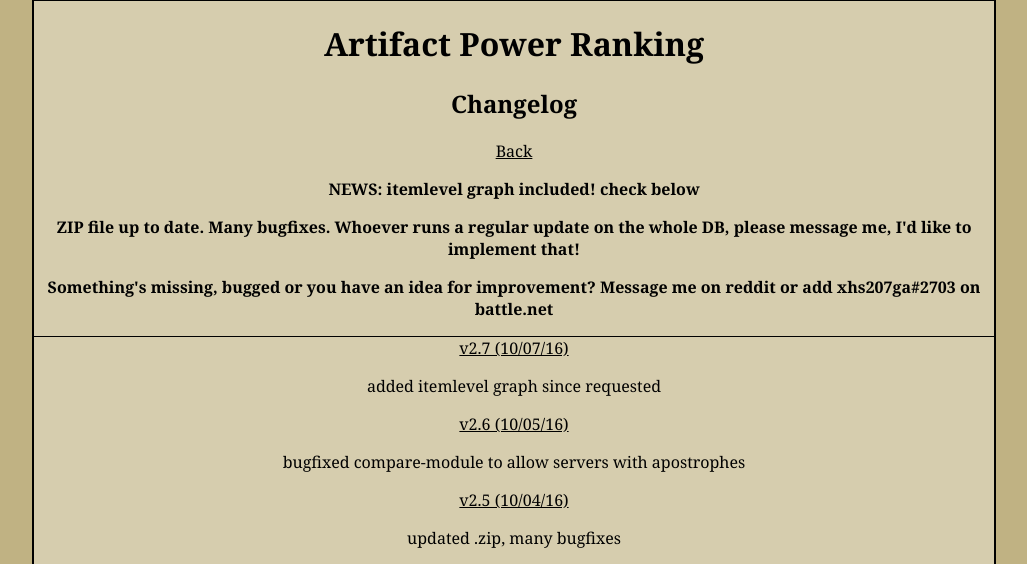
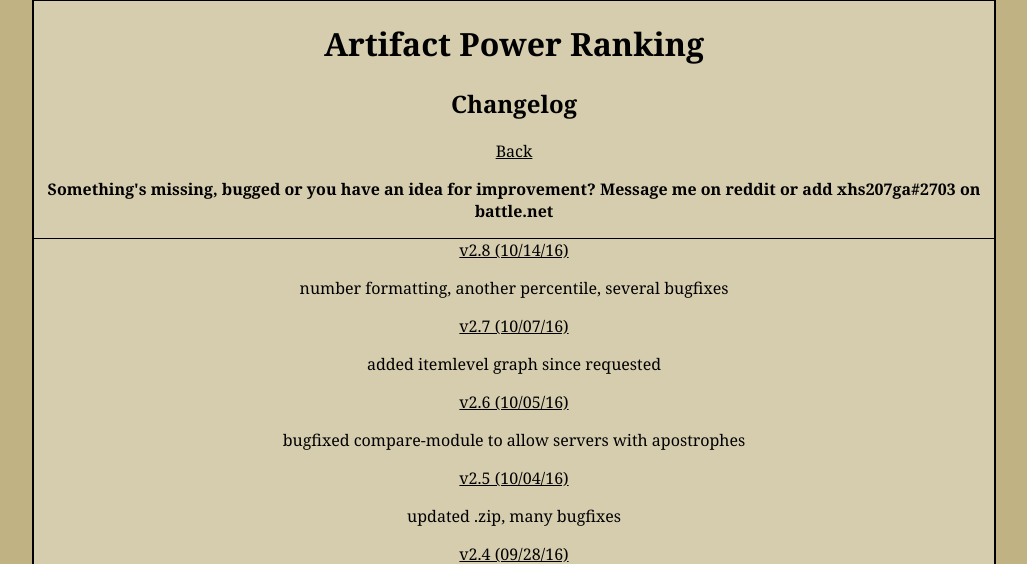
Before and after one commit to xepheris/artifactpower-old, a PHP site: page /modules/changelog.php in a window 1280 px wide. Shown: the top 564 px of the page, without its empty margins (126-1153 px from the left). Run offline with PHP 8.4, Linux system fonts and the light colour scheme; some web fonts are replaced.

Commit message:
number formatting, another percentile, several bugfixes

```diff
--- a/modules/changelog.php
+++ b/modules/changelog.php
@@ -17,7 +17,8 @@
 	<div id="core">
     	<div id="changelog">
     	<?php
-		$changelogarray = array('v2.7 (10/07/16)' => 'added itemlevel graph since requested',
+		$changelogarray = array('v2.8 (10/14/16)' => 'number formatting, another percentile, several bugfixes',
+		'v2.7 (10/07/16)' => 'added itemlevel graph since requested',
 		'v2.6 (10/05/16)' => 'bugfixed compare-module to allow servers with apostrophes',
 		'v2.5 (10/04/16)' => 'updated .zip, many bugfixes',
 		'v2.4 (09/28/16)' => '<b>implementation of compare function within a jQuery-free accordion, new columns: artifact level & itemlevel</b> bugfixes, recoloring gridlines of graphs',
--- a/modules/top.php
+++ b/modules/top.php
@@ -10,7 +10,5 @@
 		echo '<p id="cent"><a href="http://artifactpower.info/">Back</a></p>';
 	}
 	?>
-    <p id="cent"><b>NEWS: itemlevel graph included! check below</b></p>
-    <p id="cent"><b>ZIP file up to date. Many bugfixes. Whoever runs a regular update on the whole DB, please message me, I'd like to implement that!</b></p>
     <p id="cent"><b>Something's missing, bugged or you have an idea for improvement? Message me on reddit or add xhs207ga#2703 on battle.net</b></p>
 </div>
```
Also changed, not shown: index.php (+4 -4 lines).
